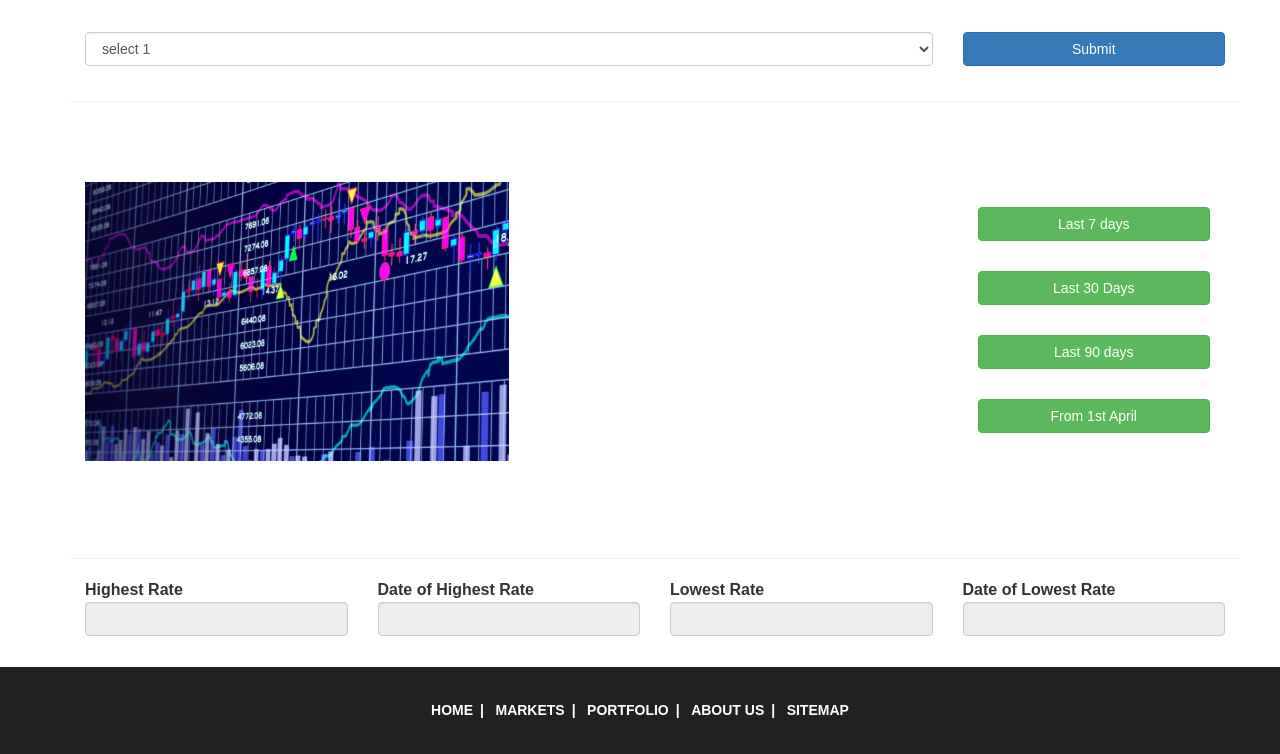
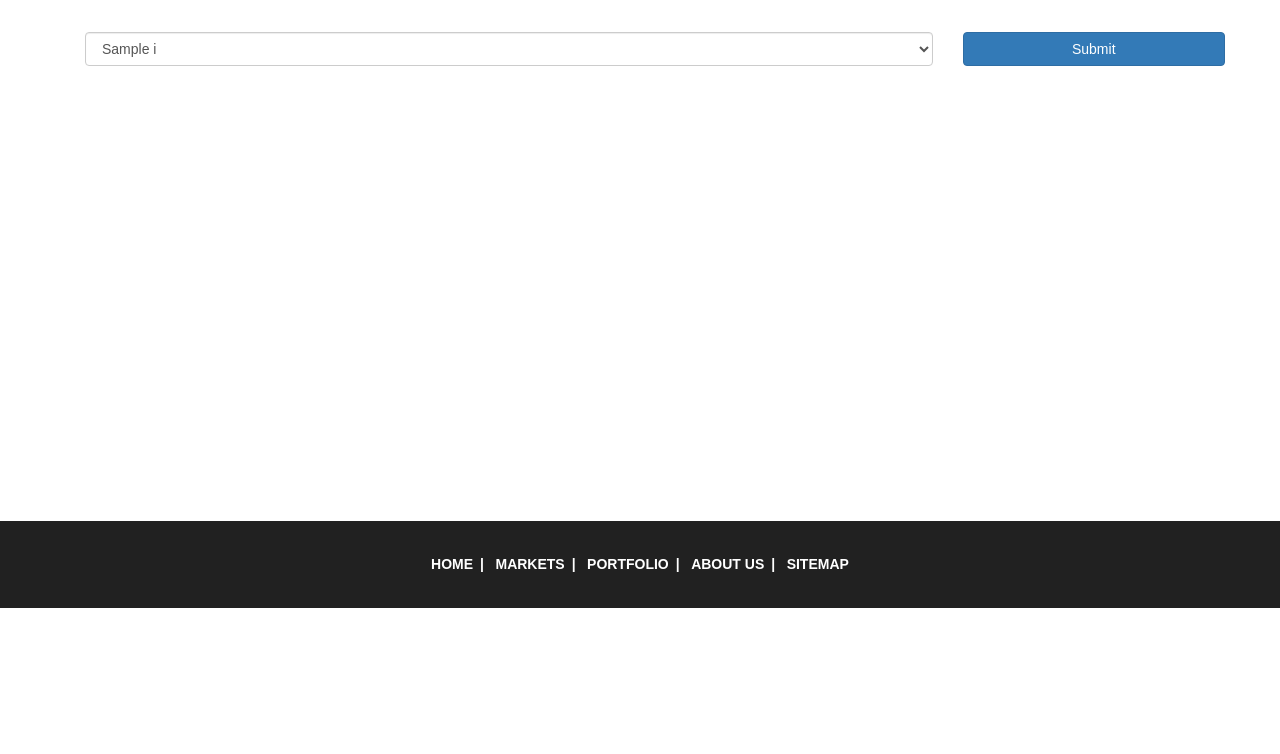
Before and after one commit to ShreyanshLodha/ProjectX, a Django app: template Project/templates/single.html in a window 1280 px wide. Shown: the part 192-946 px from the top of the page. After the commit the page ends 800 px from the top, so only its background shows below. Run offline with Django 3.2, Linux system fonts and the light colour scheme; the template is opened without the code that fills it: most values are stand-ins (such as "Sample title", 1, 10 or a date in 2020); some libraries are stand-ins or nearby versions; some web fonts are replaced.

Commit message:
single.html & views.py : Added module to generate graph and use cookie to improve the experience " This will require server to have matplotlib package installed for python3 installed
Signed-off-by: ShreyanshLodha <slodha96@gmail.com>

```diff
--- a/Project/templates/single.html
+++ b/Project/templates/single.html
@@ -38,7 +38,7 @@ Smartphone Compatible web template, free webdesigns for Nokia, Samsung, LG, Sony
 		});
 	});
 </script>
-<!-- start-smoth-scrolling -->
+
 </head>
 
 <body>
@@ -146,15 +146,31 @@ Smartphone Compatible web template, free webdesigns for Nokia, Samsung, LG, Sony
 	<div class="container">
 		<div class="agileinfo_news_original_grids w3_agile_news_market_grids">
 			<div class= "form-group">
+
 				<div class="container">
 					<div class = "row">
 
 						<div class="col-sm-9">
-							<select class="form-control" title="Shares">
-								<option value="1">select 1</option>
-								<option value="2">select 2</option>
-								<option value="3">select 3</option>
+							<select class="form-control" name="share">
+{% for id,names in i %}
+								<option value="{{id}}" id="{{id}}">{{names}}</option>
+{% endfor %}
 							</select>
+<!-- Script to retain the value of selected item in dropdown even after refresh (uses cookies)-->
+<script type="text/javascript">
+cookiearray = allcookies.split('; ');
+for(var i=0; i<cookiearray.length; i++) {
+    name = cookiearray[i].split('=')[0];
+    value = cookiearray[i].split('=')[1];
+    console.log(name);
+    if (name === 'share-selected') {
+        console.log("Found");
+        console.log(value);
+        document.getElementById(value).selected="selected";
+    }
+}
+</script>
+<!-- //Script to retain the value of selected item in dropdown even after refresh (uses cookies)-->
 						</div>
 
 						<div class="col-sm-3">
@@ -166,27 +182,27 @@ Smartphone Compatible web template, free webdesigns for Nokia, Samsung, LG, Sony
 				</div>
 			</div>
 
-			<div class="container">
+			<div class="container" id="news-original">
 					<div class="row">
     <hr />
 						<div class="col-sm-9">
-							<img class="img-responsive" src= "{% static "images/trade.jpg" %}" alt=" " class="img-responsive" style="width:50%; height:50%; padding-top:60px;">
+							<img class="img-responsive" src= "{% static "images/graph.png" %}" alt=" " class="img-responsive" style="width:streach;" >
 						</div>
 
 						<div class="col-sm-3" style="padding-top:70px;">
 						<table class="table" >
 						<tbody>
 							<tr>
-								<td class="type-info"><input type="submit" class="btn btn-success" name="weekly" style="width:100%;" value="Last 7 days"></td>
+								<td class="type-info"><input type="submit" class="btn btn-info" name="days7" id="days7" style="width:100%;" value="Last 7 days"></td>
 							</tr>
 							<tr>
-								<td class="type-info"><input type="submit" class="btn btn-success" name="monthly" style="width:100%;" value="Last 30 Days"></td>
+								<td class="type-info"><input type="submit" class="btn btn-info" name="days30" id="days30" style="width:100%;" value="Last 30 Days"></td>
 							</tr>
 							<tr>
-								<td class="type-info"><input type="submit" class="btn btn-success" name="quarterly" style="width:100%;" value="Last 90 days"></td>
+								<td class="type-info"><input type="submit" class="btn btn-info" name="days90" id="days90" style="width:100%;" value="Last 90 days"></td>
 							</tr>
 							<tr>
-								<td class="type-info"><input type="submit" class="btn btn-success" name="april" style="width:100%;" value="From 1st April"></button></td>
+								<td class="type-info"><input type="submit" class="btn btn-info" name="april" id="april" style="width:100%;" value="From 1st April"></button></td>
 							</tr>
 
 						</tbody>
@@ -199,27 +215,27 @@ Smartphone Compatible web template, free webdesigns for Nokia, Samsung, LG, Sony
 						<div class="col-sm-3">
 							<div class="form-group">
 								<label for="HRate">Highest Rate</label>
-								<input type="text" name="Highest Rate" class="form-control" id="HRate" readonly>
+								<input type="text" name="Highest Rate" class="form-control" id="HRate" value="{{max_value}}" readonly>
 							</div>
 						</div>
 
 						<div class="col-sm-3">
 							<div class="form-group">
 								<label for="DateH">Date of Highest Rate</label>
-								<input type="text" name="Dt_of_Highest_Rate" class="form-control" id="DateH" readonly>
+								<input type="text" name="Dt_of_Highest_Rate" class="form-control" id="DateH" value="{{max_value_date}}" readonly>
 							</div>
 						</div>
 						<div class="col-sm-3">
 							<div class="form-group">
     							<label for="LRate">Lowest Rate</label>
-								<input type="text" name="Lowest Rate" class="form-control" id="LRate" readonly>
+								<input type="text" name="Lowest Rate" class="form-control" id="LRate" value="{{min_value}}" readonly>
 							</div>
 						</div>
 
 						<div class="col-sm-3">
 							<div class="form-group">
 								<label for="DateL">Date of Lowest Rate</label>
-								<input type="text" name="Dt_of_Lowest_Rate" class="form-control" id="DateL" readonly>
+								<input type="text" name="Dt_of_Lowest_Rate" class="form-control" id="DateL" value="{{min_value_date}}" readonly>
 							</div>
 						</div>
 
@@ -230,7 +246,7 @@ Smartphone Compatible web template, free webdesigns for Nokia, Samsung, LG, Sony
 </form>
 <!-- //single -->
 <!-- footer -->
-<div class="footer">
+<div class="footer" id="footer">
 	<div class="container">
 		<ul class="agileits_w3layouts_footer_info">
 			<li><a href="/home/">Home</a><i>|</i></li>
@@ -242,6 +258,40 @@ Smartphone Compatible web template, free webdesigns for Nokia, Samsung, LG, Sony
 	</div>
 </div>
 <!-- //footer -->
+<!-- Custom script to disable div if cookie 'share-selected' does not exist-->
+<script type="text/javascript">
+    cookiearray = allcookies.split('; ');
+    var flag = 0;
+    var time = 0;
+    for(var i=0; i<cookiearray.length; i++) {
+        name = cookiearray[i].split('=')[0];
+        value = cookiearray[i].split('=')[1];
+        if(name === 'share-selected')
+            flag = 1;
+        if(name === 'share-duration')
+            time = value;
+    }
+    if (flag===0){
+        document.getElementById('news-original').style.display= "none";
+        document.getElementById("footer").style.position="fixed";
+        document.getElementById("footer").style.width="100%";
+        document.getElementById("footer").style.bottom="0";
+    }
+    console.log(time);
+	if(time==30){
+        document.getElementById('days30').className="btn btn-success";
+	}
+	else if(time==90){
+        document.getElementById('days90').className="btn btn-success";
+	}
+	else if(time==100){
+        document.getElementById('april').className="btn btn-success";
+	}
+	else{
+        document.getElementById('days7').className="btn btn-success";
+	}
+</script>
+<!-- //Custom script to disable div if cookie 'stock-selected' does not exist-->
 <!-- stacked-graph -->
 	<script type="text/javascript" src="{% static "js/raphael.js" %}"></script>
     <script type="text/javascript" src="{% static "js/jquery.enumerable.js" %}"></script>
--- a/StockMarket/urls.py
+++ b/StockMarket/urls.py
@@ -51,4 +51,4 @@ urlpatterns = [
 
     url(r'^typography/$', typography),
 ]
-Project.PreviousData.dataFetcher()
+# Project.PreviousData.dataFetcher()
```
Also changed, not shown: Project/views.py (+102 -3 lines).
